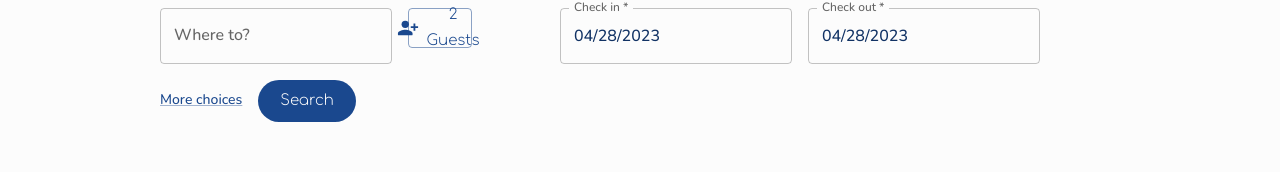
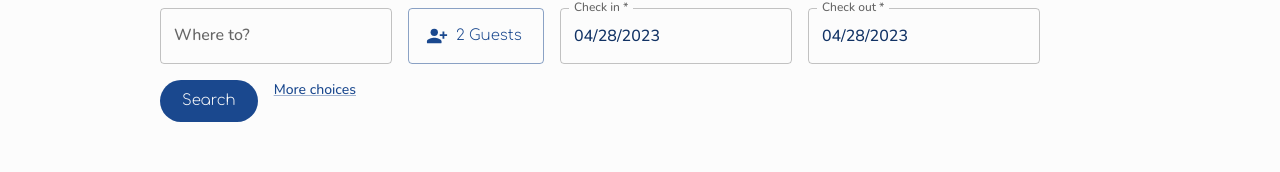
Before and after one commit to SiriHoyas/Holidaze, a React (Vite) app: page / in a window 1280 px wide. Shown: the part 264-436 px from the top of the page. Built offline with nearby package versions, Linux system fonts and the light colour scheme; no server answers.

Commit message:
style changes on guest picker

```diff
--- a/src/components/GuestCountPicker/GuestCountPicker.jsx
+++ b/src/components/GuestCountPicker/GuestCountPicker.jsx
@@ -33,8 +33,8 @@ function GuestCountPicker() {
   }
 
   return (
-    <Grid container sx={{ width: "20%" }}>
-      <MuiButton sx={{ height: "40px" }} fullWidth variant="outlined" startIcon={<PersonAddAlt1RoundedIcon />} size="large" id="guest-picker" aria-controls={open ? "guest-picker" : undefined} aria-haspopup="true" aria-expanded={open ? "true" : undefined} onClick={handleClick}>
+    <Grid container>
+      <MuiButton sx={{ height: "56px" }} fullWidth variant="outlined" startIcon={<PersonAddAlt1RoundedIcon />} size="large" id="guest-picker" aria-controls={open ? "guest-picker" : undefined} aria-haspopup="true" aria-expanded={open ? "true" : undefined} onClick={handleClick}>
         {guestCountSum} Guests
       </MuiButton>
       <Menu
--- a/src/components/Search/index.jsx
+++ b/src/components/Search/index.jsx
@@ -35,10 +35,11 @@ function Search() {
         <GuestCountPicker />
       </Grid>
       <DateRangePicker />
-      <Link sx={{ marginTop: "10px", cursor: "pointer" }} variant="body2" onClick={openChoices} alignContent={"flex-start"}>
+
+      <Button label="Search" size={"large"} />
+      <Link sx={{ cursor: "pointer" }} variant="body2" onClick={openChoices} alignContent={"flex-start"}>
         More choices
       </Link>
-      <Button label="Search" size={"large"} />
       <Grid container direction={{ xs: "column", md: "row" }}>
         {showMoreChoices && <MoreChoices />}
       </Grid>
```
